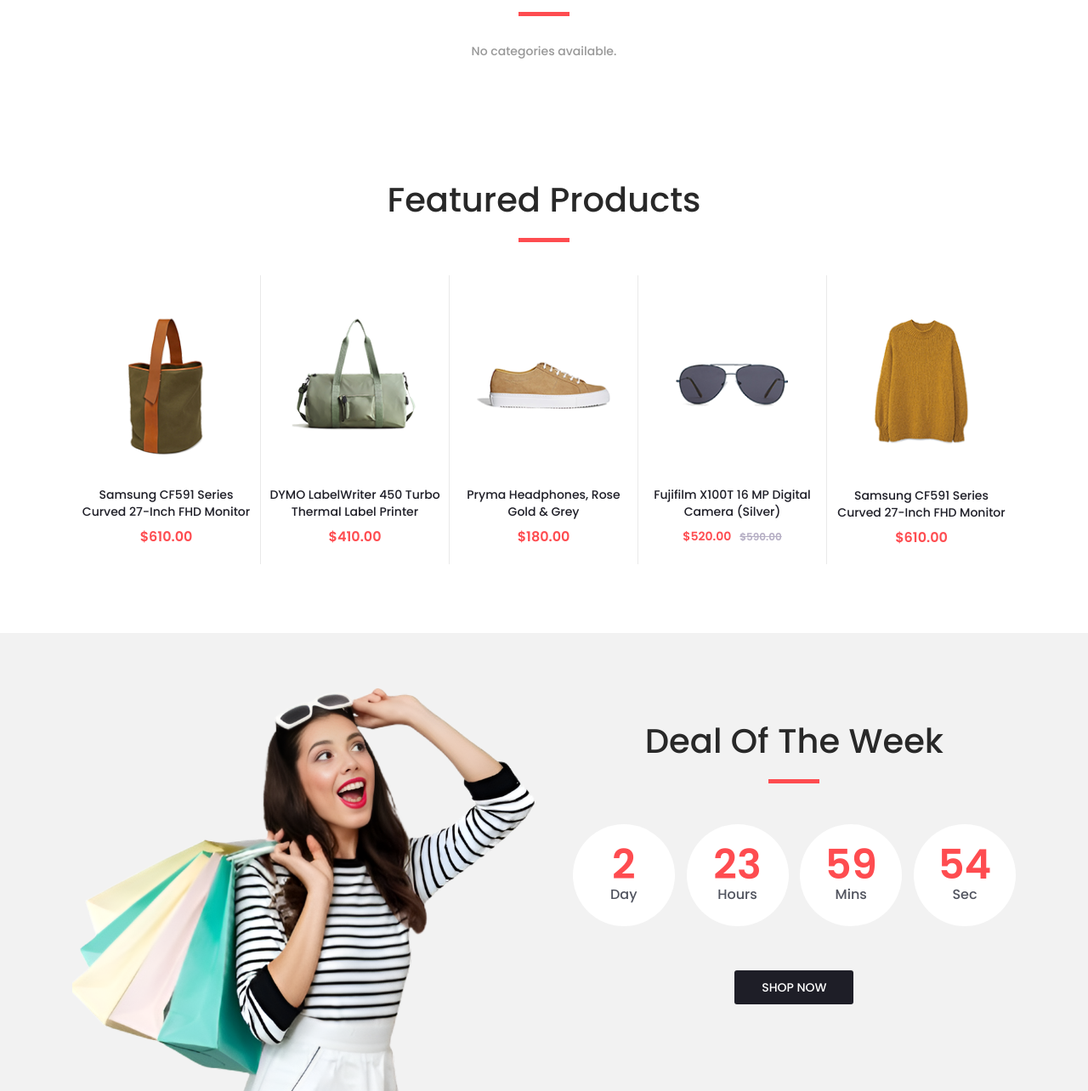
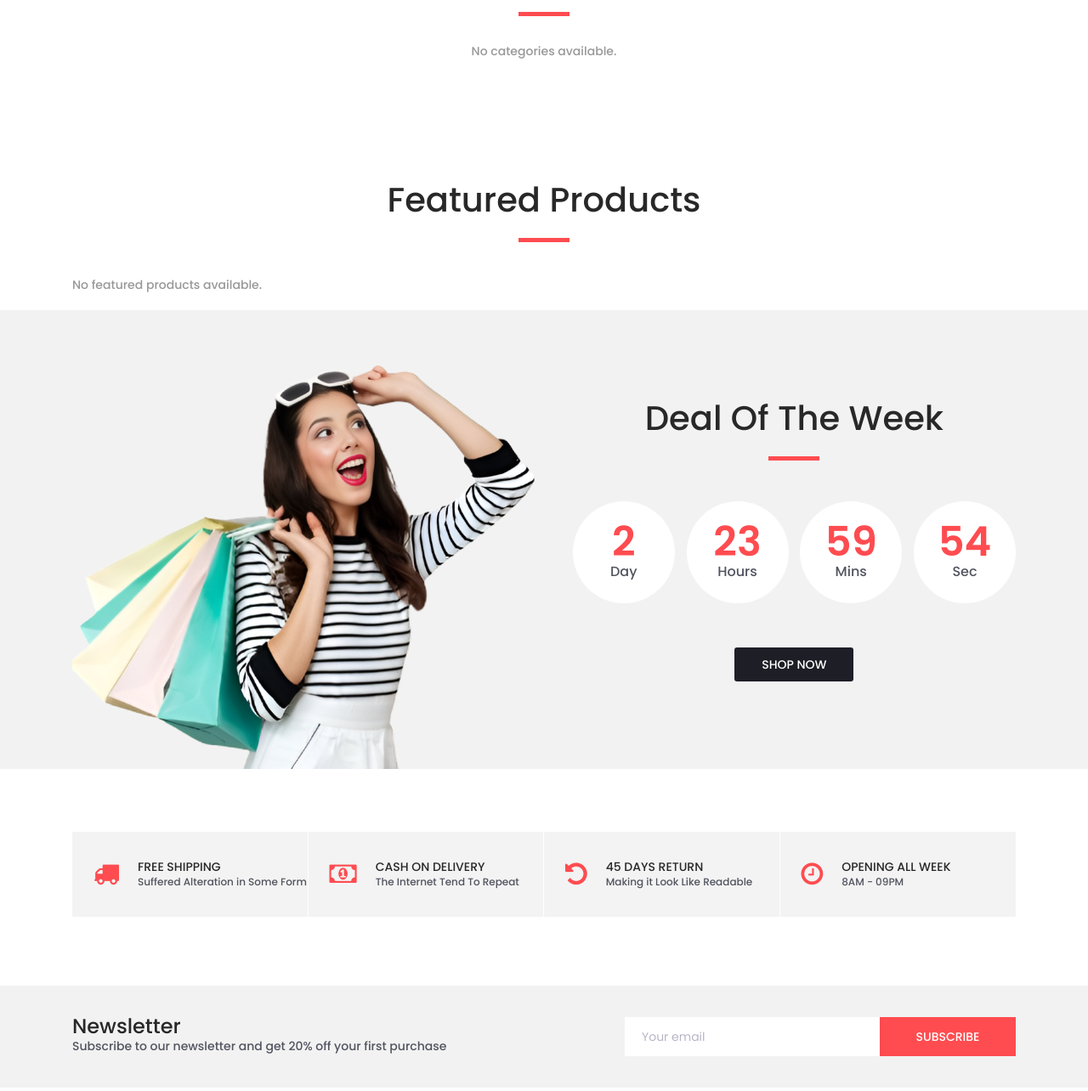
Before and after one commit to abdullah956/dj-itnow, a Django app: page / in a window 1280 px wide. Shown: the part 996-2280 px from the top of the page at 85% size. Run offline with Django 5.2, Linux system fonts and the light colour scheme; some libraries are stand-ins or nearby versions.

Commit message:
products

```diff
--- a/templates/index.html
+++ b/templates/index.html
@@ -111,77 +111,28 @@
         <div class="row">
             <div class="col">
                 <div class="product-grid" data-isotope='{ "itemSelector": ".product-item", "layoutMode": "fitRows" }'>
-
-                    <div class="product-item women">
+                    {% for product in featured_products %}
+                    <div class="product-item {{ product.category.name|lower }}">
                         <div class="product product_filter">
                             <div class="product_image">
-                                <img src="{% static 'images/product_2.png' %}" alt="">
+                                <img src="{{ product.image.url }}" alt="{{ product.name }}">
                             </div>
                             <div class="product_info">
-                                <h6 class="product_name"><a href="single.html">Samsung CF591 Series Curved 27-Inch FHD Monitor</a></h6>
-                                <div class="product_price">$610.00</div>
+                                <h6 class="product_name"><a href="{% url 'product_detail' product.id %}">{{ product.name }}</a></h6>
+                                <div class="product_price">${{ product.price }}</div>
                             </div>
                         </div>
                         <div class="red_button add_to_cart_button"><a href="#">add to cart</a></div>
                     </div>
-
-                    <div class="product-item accessories">
-                        <div class="product product_filter">
-                            <div class="product_image">
-                                <img src="{% static 'images/product_4.png' %}" alt="">
-                            </div>
-                            <div class="product_info">
-                                <h6 class="product_name"><a href="single.html">DYMO LabelWriter 450 Turbo Thermal Label Printer</a></h6>
-                                <div class="product_price">$410.00</div>
-                            </div>
-                        </div>
-                        <div class="red_button add_to_cart_button"><a href="#">add to cart</a></div>
-                    </div>
-
-                    <div class="product-item women men">
-                        <div class="product product_filter">
-                            <div class="product_image">
-                                <img src="{% static 'images/product_5.png' %}" alt="">
-                            </div>
-                            <div class="product_info">
-                                <h6 class="product_name"><a href="single.html">Pryma Headphones, Rose Gold & Grey</a></h6>
-                                <div class="product_price">$180.00</div>
-                            </div>
-                        </div>
-                        <div class="red_button add_to_cart_button"><a href="#">add to cart</a></div>
-                    </div>
-
-                    <div class="product-item accessories">
-                        <div class="product discount product_filter">
-                            <div class="product_image">
-                                <img src="{% static 'images/product_6.png' %}" alt="">
-                            </div>
-                            <div class="product_info">
-                                <h6 class="product_name"><a href="#single.html">Fujifilm X100T 16 MP Digital Camera (Silver)</a></h6>
-                                <div class="product_price">$520.00<span>$590.00</span></div>
-                            </div>
-                        </div>
-                        <div class="red_button add_to_cart_button"><a href="#">add to cart</a></div>
-                    </div>
-
-                    <div class="product-item women">
-                        <div class="product product_filter">
-                            <div class="product_image">
-                                <img src="{% static 'images/product_7.png' %}" alt="">
-                            </div>
-                            <div class="product_info">
-                                <h6 class="product_name"><a href="single.html">Samsung CF591 Series Curved 27-Inch FHD Monitor</a></h6>
-                                <div class="product_price">$610.00</div>
-                            </div>
-                        </div>
-                        <div class="red_button add_to_cart_button"><a href="#">add to cart</a></div>
-                    </div>
-
+                    {% empty %}
+                    <p>No featured products available.</p>
+                    {% endfor %}
                 </div>
             </div>
         </div>
     </div>
 </div>
+
 
 
       <!-- Deal of the week -->
--- a/users/urls.py
+++ b/users/urls.py
@@ -6,4 +6,6 @@ urlpatterns = [
     path('register/', views.register_user, name='register_user'),
     path('login/', views.login_view, name='login'),
     path('logout/', views.logout_view, name='logout'),
+
+    path('product/<int:product_id>/', views.product_detail_view, name='product_detail'),
 ]
--- a/users/views.py
+++ b/users/views.py
@@ -1,12 +1,13 @@
-from django.shortcuts import render, redirect
+from django.shortcuts import render, redirect, get_object_or_404
 from .forms import UserRegistrationForm
 from django.contrib.auth import login , logout
 from django.contrib.auth.forms import AuthenticationForm
-from .models import Category
+from .models import Category , Product
 
 def index(request):
     categories = Category.objects.all()
-    return render(request, 'index.html', {'categories': categories})
+    featured_products = Product.objects.filter(is_featured=True)
+    return render(request, 'index.html', {'categories': categories,'featured_products': featured_products})
 
 def register_user(request):
     if request.method == 'POST':
@@ -36,3 +37,8 @@ def login_view(request):
 def logout_view(request):
     logout(request)
     return redirect('index')
+
+
+def product_detail_view(request, product_id):
+    product = get_object_or_404(Product, id=product_id)
+    return render(request, 'product.html', {'product': product})
```
Also changed, not shown: templates/product.html (+25 -5 lines).
